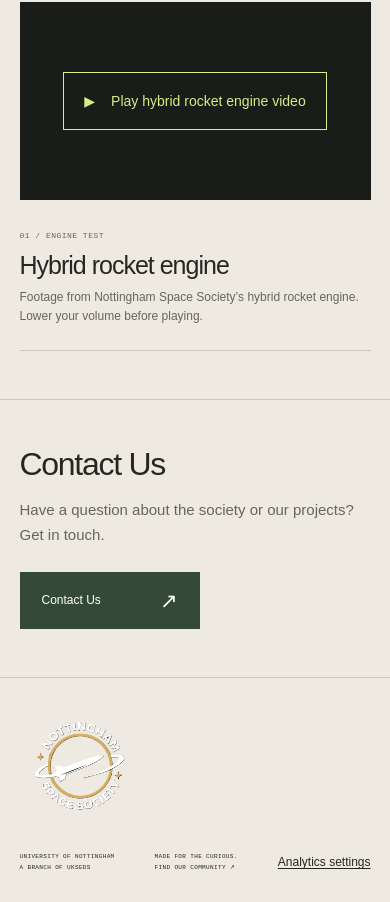
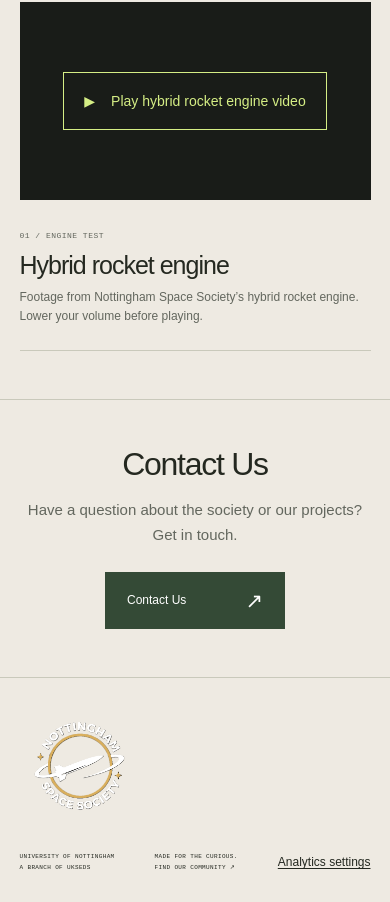
Before and after one commit to UoN-Space-Society/UoN-Space-Society.github.io, an Astro site: page / in a window 390 px wide. Shown: the part 2928-3830 px from the top of the page. Built offline with nearby package versions, Linux system fonts and the light colour scheme; Astro itself is replaced by a stand-in of ours; a web font is replaced by a local one.

Commit message:
Centre homepage contact section content

```diff
--- a/src/styles/home.css
+++ b/src/styles/home.css
@@ -205,8 +205,10 @@
 /* Compact homepage link to the dedicated contact page. */
 .home-contact {
   display: flex;
+  flex-direction: column;
   align-items: center;
-  justify-content: space-between;
+  justify-content: center;
+  text-align: center;
   gap: 32px;
   border-top: 1px solid var(--line);
 }
@@ -218,7 +220,7 @@
   font-size: 15px;
   line-height: 1.7;
   color: var(--muted);
-  margin: 16px 0 0;
+  margin: 16px auto 0;
   max-width: 480px;
 }
 .home-contact .button {
@@ -227,11 +229,6 @@
 }
 @media (max-width: 650px) {
   .home-contact {
-    flex-direction: column;
-    align-items: stretch;
     gap: 24px;
   }
-  .home-contact .button {
-    align-self: flex-start;
-  }
 }
```
